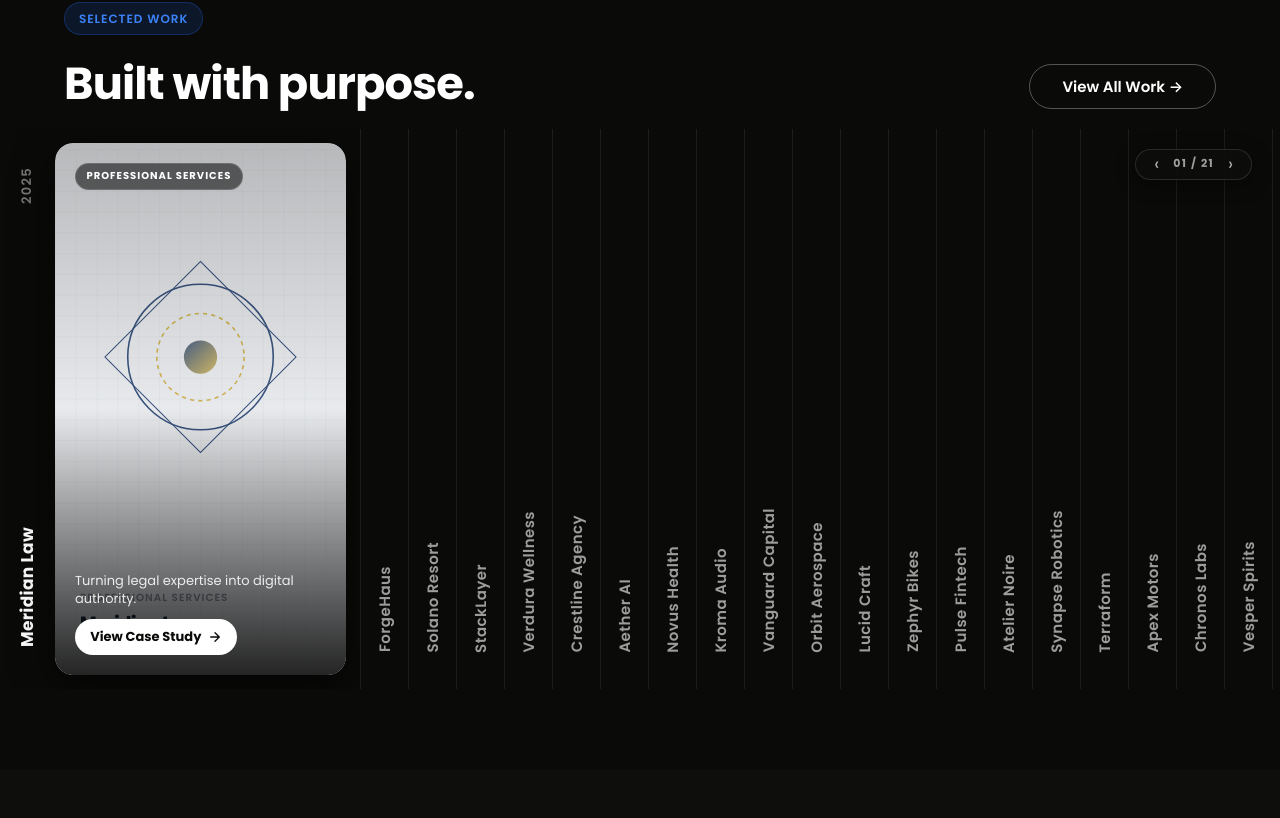
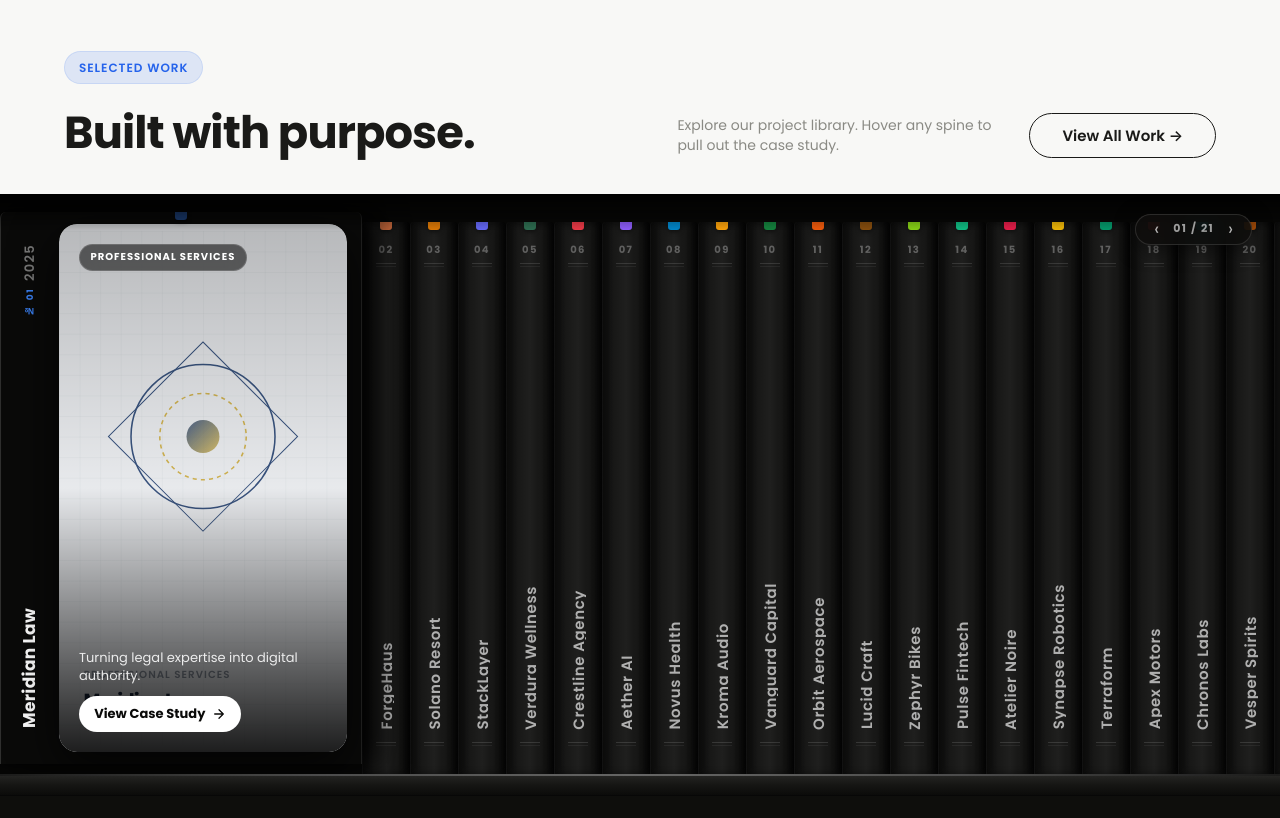
Before and after one commit to bees-arc/nx2, a Next.js app: page / in a window 1280 px wide. Shown: the part 2162-2980 px from the top of the page. Built offline with nearby package versions, Linux system fonts and the light colour scheme.

Commit message:
book shelf

```diff
--- a/src/app/page.module.css
+++ b/src/app/page.module.css
@@ -377,19 +377,12 @@
   font-size: 0.875rem;
 }
 
-/* ─── SELECTED WORK (FULL VIEWPORT) ─── */
+/* ─── SELECTED WORK TOPIC (Outside the shelf) ─── */
 
-.workSection {
-  width: 100%;
-  height: 100vh;
-  min-height: 700px;
-  background: #0A0A09;
-  display: flex;
-  flex-direction: column;
-  padding-top: 2rem;
-  box-sizing: border-box;
-  overflow: hidden;
-  position: relative;
+.workHeaderSection {
+  padding: 5rem 0 2.25rem;
+  background: var(--off-white);
+  border-top: 1px solid var(--light-gray);
 }
 
 .workHeader {
@@ -397,8 +390,30 @@
   justify-content: space-between;
   align-items: flex-end;
   gap: 2rem;
-  margin-bottom: 1.25rem;
-  flex-shrink: 0;
+}
+
+.workHeaderMeta {
+  display: flex;
+  align-items: center;
+  gap: 2rem;
+}
+
+.workHeaderSub {
+  font-size: 0.875rem;
+  color: var(--muted);
+  max-width: 320px;
+  line-height: 1.45;
+  margin: 0;
+}
+
+/* ─── BOOKSHELF SECTION ─── */
+
+.shelfSection {
+  width: 100%;
+  background: #080807;
+  position: relative;
+  overflow: hidden;
+  box-shadow: inset 0 20px 30px rgba(0, 0, 0, 0.6);
 }
 
 .workGrid {
--- a/src/app/page.tsx
+++ b/src/app/page.tsx
@@ -184,22 +184,28 @@ export default function Home() {
         </div>
       </section>
 
-      {/* ─── SELECTED WORK ─── */}
-      <section className={styles.workSection}>
-        {/* Header stays in container */}
+      {/* ─── SELECTED WORK TOPIC (Outside the shelf section) ─── */}
+      <section className={styles.workHeaderSection}>
         <div className="container">
           <div className={styles.workHeader}>
             <div>
-              <span className="section-label section-label--dark">Selected Work</span>
-              <h2 className="t-h2" style={{ color: 'var(--white)' }}>Built with purpose.</h2>
+              <span className="section-label">Selected Work</span>
+              <h2 className="t-h2">Built with purpose.</h2>
             </div>
-            <Link href="/work" className="btn btn--outline-white">
-              View All Work →
-            </Link>
+            <div className={styles.workHeaderMeta}>
+              <p className={styles.workHeaderSub}>
+                Explore our project library. Hover any spine to pull out the case study.
+              </p>
+              <Link href="/work" className="btn btn--outline">
+                View All Work →
+              </Link>
+            </div>
           </div>
         </div>
+      </section>
 
-        {/* Gallery bleeds full width */}
+      {/* ─── BOOKSHELF GALLERY SECTION ─── */}
+      <section className={styles.shelfSection}>
         <HoverExpandGallery projects={featured} />
       </section>
 
--- a/src/app/work/page.module.css
+++ b/src/app/work/page.module.css
@@ -74,18 +74,16 @@
   border-color: var(--ink);
 }
 
-/* ─── WORK SECTION (FULL VIEWPORT) ─── */
+/* ─── BOOKSHELF SECTION ─── */
 
-.workSection {
+.shelfSection {
   width: 100%;
-  height: 100vh;
-  min-height: 700px;
-  background: #0A0A09;
+  background: #080807;
   display: flex;
   flex-direction: column;
   overflow: hidden;
-  padding: 0;
-  box-sizing: border-box;
+  position: relative;
+  box-shadow: inset 0 20px 30px rgba(0, 0, 0, 0.6);
 }
 
 .projectGrid {
--- a/src/app/work/page.tsx
+++ b/src/app/work/page.tsx
@@ -48,8 +48,8 @@ export default function WorkPage() {
         </div>
       </section>
 
-      {/* ─── PROJECT GALLERY (Skiper35 hover-expand) ─── */}
-      <section className={`${styles.workSection}`}>
+      {/* ─── PROJECT BOOKSHELF GALLERY ─── */}
+      <section className={`${styles.shelfSection}`}>
         <HoverExpandGallery projects={projects} />
       </section>
 
--- a/src/components/ui/HoverExpandGallery.module.css
+++ b/src/components/ui/HoverExpandGallery.module.css
@@ -1,18 +1,40 @@
 /* ═══════════════════════════════════════════
-   NYX × Skiper35 — Exact Screenshot Dimensions
-   Active width: 350px. Collapsed: 56px.
-   Height: 560px. Card border-radius: 18px.
+   NYX — Editorial Bookshelf Experience
+   Books lined up on an architectural shelf.
+   Hovering a spine pulls the book forward.
    ═══════════════════════════════════════════ */
+
+/* ── SHELF CONTAINER ── */
+.shelfContainer {
+  position: relative;
+  width: 100%;
+  display: flex;
+  flex-direction: column;
+  background: #080807;
+  overflow: hidden;
+}
+
+/* Ambient shadow cast from the shelf bay ceiling above */
+.shelfTopShadow {
+  position: absolute;
+  top: 0;
+  left: 0;
+  right: 0;
+  height: 36px;
+  background: linear-gradient(180deg, rgba(0, 0, 0, 0.8) 0%, transparent 100%);
+  pointer-events: none;
+  z-index: 20;
+}
 
 /* ── GALLERY WRAPPER ── */
 .galleryWrapper {
   position: relative;
   width: 100%;
-  height: 560px;
+  height: 580px;
   display: flex;
   flex-direction: column;
   overflow: hidden;
-  background: #0A0A09;
+  background: #080807;
 }
 
 /* ── FLOATING HUD NAVIGATION ── */
@@ -23,14 +45,14 @@
   display: flex;
   align-items: center;
   gap: 0.625rem;
-  background: rgba(14, 14, 12, 0.75);
+  background: rgba(14, 14, 12, 0.85);
   backdrop-filter: blur(14px);
   -webkit-backdrop-filter: blur(14px);
   border: 1px solid rgba(255, 255, 255, 0.12);
   border-radius: 100px;
   padding: 0.35rem 0.875rem;
   z-index: 25;
-  box-shadow: 0 4px 20px rgba(0, 0, 0, 0.4);
+  box-shadow: 0 4px 20px rgba(0, 0, 0, 0.5);
 }
 
 .navBtn {
@@ -62,20 +84,21 @@
   user-select: none;
 }
 
-/* ── GALLERY CONTAINER ── */
+/* ── GALLERY ROW OF BOOKS ── */
 .gallery {
   display: flex;
   width: 100%;
   height: 100%;
   overflow-x: auto;
   overflow-y: hidden;
-  background: #0A0A09;
+  background: #080807;
+  padding-top: 28px; /* space for books to lift up when active */
   scrollbar-width: thin;
   scrollbar-color: rgba(255, 255, 255, 0.15) transparent;
 }
 
 .gallery::-webkit-scrollbar {
-  height: 4px;
+  height: 3px;
 }
 
 .gallery::-webkit-scrollbar-track {
@@ -87,42 +110,114 @@
   border-radius: 4px;
 }
 
-/* ── PANEL BASE ── */
+/* ── BOOK SPINE PANEL ── */
 .panel {
   position: relative;
   height: 100%;
-  background: #0A0A09;
+  background: #0D0D0C;
   cursor: pointer;
   overflow: hidden;
   display: flex;
   align-items: stretch;
-  border-right: 1px solid rgba(255, 255, 255, 0.08);
   min-width: 48px;
+  user-select: none;
+  border-radius: 4px 4px 0 0;
+  border-right: 1px solid rgba(0, 0, 0, 0.6);
+  border-left: 1px solid rgba(255, 255, 255, 0.04);
+  /* 3D cylindrical lighting mimicking real rounded book spine */
+  background: linear-gradient(
+    90deg,
+    rgba(0, 0, 0, 0.5) 0%,
+    rgba(255, 255, 255, 0.03) 25%,
+    rgba(255, 255, 255, 0.06) 50%,
+    rgba(255, 255, 255, 0.02) 75%,
+    rgba(0, 0, 0, 0.55) 100%
+  ), #111110;
+  box-shadow: inset -2px 0 6px rgba(0, 0, 0, 0.6), inset 2px 0 6px rgba(255, 255, 255, 0.03);
   transition: background 0.25s ease;
-  user-select: none;
+}
+
+.panel:hover {
+  background: linear-gradient(
+    90deg,
+    rgba(0, 0, 0, 0.4) 0%,
+    rgba(255, 255, 255, 0.07) 30%,
+    rgba(255, 255, 255, 0.1) 50%,
+    rgba(255, 255, 255, 0.05) 70%,
+    rgba(0, 0, 0, 0.45) 100%
+  ), #181816;
 }
 
 .panel:last-child {
   border-right: none;
 }
 
-.panel:hover {
-  background: #111110;
+/* Active "Pulled Book" state */
+.panelActive {
+  background: #0A0A09 !important;
+  z-index: 15;
+  box-shadow: -12px 0 32px rgba(0, 0, 0, 0.85), 12px 0 32px rgba(0, 0, 0, 0.85);
+  border-radius: 6px 6px 0 0;
+  border-left: 1px solid rgba(255, 255, 255, 0.15);
+  border-right: 1px solid rgba(255, 255, 255, 0.08);
 }
 
-.panelActive {
-  background: #0A0A09;
+/* ── BOOKMARK RIBBON ── */
+.spineRibbon {
+  position: absolute;
+  top: 0;
+  left: 50%;
+  transform: translateX(-50%);
+  width: 12px;
+  height: 8px;
+  border-radius: 0 0 3px 3px;
+  z-index: 5;
+  box-shadow: 0 2px 4px rgba(0, 0, 0, 0.5);
 }
 
-/* ── COLLAPSED CONTENT ── */
+/* ── COLLAPSED BOOK SPINE CONTENT ── */
 .collapsedContent {
   width: 100%;
   height: 100%;
   display: flex;
   flex-direction: column;
-  justify-content: flex-end;
+  justify-content: space-between;
   align-items: center;
-  padding: 0 0.5rem 2.25rem 0.5rem;
+  padding: 1.25rem 0.35rem 1.75rem 0.35rem;
+  overflow: hidden;
+}
+
+.spineTopMeta {
+  display: flex;
+  flex-direction: column;
+  align-items: center;
+  gap: 0.35rem;
+  width: 100%;
+}
+
+.spineIndex {
+  font-size: 0.625rem;
+  font-weight: 700;
+  letter-spacing: 0.14em;
+  color: rgba(255, 255, 255, 0.3);
+  font-family: var(--font);
+}
+
+/* Classic debossed book spine bands (ribbing) */
+.spineBands,
+.spineBottomBands {
+  width: 60%;
+  height: 4px;
+  border-top: 1px solid rgba(255, 255, 255, 0.12);
+  border-bottom: 1px solid rgba(255, 255, 255, 0.06);
+}
+
+.spineTitleWrap {
+  flex: 1;
+  display: flex;
+  align-items: flex-end;
+  justify-content: center;
+  padding-bottom: 0.75rem;
   overflow: hidden;
 }
 
@@ -132,8 +227,8 @@
   transform: rotate(180deg);
   font-size: 0.9375rem;
   font-weight: 600;
-  color: rgba(255, 255, 255, 0.6);
-  letter-spacing: 0.03em;
+  color: rgba(255, 255, 255, 0.65);
+  letter-spacing: 0.04em;
   font-family: var(--font);
   white-space: nowrap;
   line-height: 1;
@@ -141,30 +236,37 @@
 }
 
 .panel:hover .collapsedName {
-  color: rgba(255, 255, 255, 0.95);
+  color: #FFFFFF;
 }
 
-/* ── EXPANDED WRAPPER ── */
+/* ── EXPANDED WRAPPER (PULLED BOOK) ── */
 .expandedWrapper {
   width: 360px;
   min-width: 360px;
   height: 100%;
   display: flex;
   align-items: stretch;
-  padding: 0.875rem 0.875rem 0.875rem 0;
+  padding: 0.75rem 0.875rem 0.75rem 0;
   flex-shrink: 0;
 }
 
-/* ── ACTIVE LEFT STRIP (Year at top, Name at bottom) ── */
+/* ── ACTIVE LEFT SPINE STRIP ── */
 .activeLeftStrip {
-  width: 55px;
+  width: 58px;
   height: 100%;
   display: flex;
   flex-direction: column;
   justify-content: space-between;
   align-items: center;
-  padding: 1.5rem 0 1.75rem 0;
+  padding: 1.25rem 0 1.5rem 0;
   flex-shrink: 0;
+}
+
+.activeTopMeta {
+  display: flex;
+  flex-direction: column;
+  align-items: center;
+  gap: 0.5rem;
 }
 
 .activeYear {
@@ -175,6 +277,18 @@
   font-weight: 600;
   letter-spacing: 0.1em;
   color: rgba(255, 255, 255, 0.45);
+  font-family: var(--font);
+  white-space: nowrap;
+}
+
+.activeVol {
+  writing-mode: vertical-rl;
+  text-orientation: mixed;
+  transform: rotate(180deg);
+  font-size: 0.5625rem;
+  font-weight: 700;
+  letter-spacing: 0.16em;
+  color: var(--nyx-blue-light);
   font-family: var(--font);
   white-space: nowrap;
 }
@@ -191,7 +305,7 @@
   white-space: nowrap;
 }
 
-/* ── CARD CONTAINER (Rounded artwork/visual card) ── */
+/* ── BOOK COVER CARD CONTAINER ── */
 .cardContainer {
   flex: 1;
   height: 100%;
@@ -199,7 +313,7 @@
   border-radius: 18px;
   overflow: hidden;
   position: relative;
-  box-shadow: 0 12px 40px rgba(0, 0, 0, 0.6);
+  box-shadow: 0 16px 48px rgba(0, 0, 0, 0.75);
 }
 
 .cardVisual {
@@ -226,7 +340,7 @@
   flex-direction: column;
   justify-content: space-between;
   padding: 1.25rem;
-  background: linear-gradient(180deg, rgba(0, 0, 0, 0.25) 0%, rgba(0, 0, 0, 0.05) 50%, rgba(0, 0, 0, 0.85) 100%);
+  background: linear-gradient(180deg, rgba(0, 0, 0, 0.25) 0%, rgba(0, 0, 0, 0.05) 50%, rgba(0, 0, 0, 0.88) 100%);
   pointer-events: auto;
 }
 
@@ -288,9 +402,56 @@
   color: #FFFFFF;
 }
 
+/* ── PHYSICAL BOOKSHELF PLANK (SHELF LEDGE) ── */
+.shelfPlank {
+  position: relative;
+  width: 100%;
+  height: 22px;
+  display: flex;
+  flex-direction: column;
+  z-index: 30;
+}
+
+/* Sharp highlight on the front top edge of the wooden plank */
+.shelfHighlight {
+  width: 100%;
+  height: 2px;
+  background: linear-gradient(
+    90deg,
+    rgba(255, 255, 255, 0.08) 0%,
+    rgba(255, 255, 255, 0.28) 25%,
+    rgba(255, 255, 255, 0.38) 50%,
+    rgba(255, 255, 255, 0.28) 75%,
+    rgba(255, 255, 255, 0.08) 100%
+  );
+}
+
+/* Beveled dark wood/ebony front face of the shelf */
+.shelfFace {
+  width: 100%;
+  height: 20px;
+  background: linear-gradient(180deg, #242422 0%, #161614 45%, #0B0B0A 100%);
+  border-bottom: 1px solid rgba(0, 0, 0, 0.8);
+}
+
+/* Deep cast shadow dropping beneath the shelf ledge */
+.shelfUnderShadow {
+  position: absolute;
+  top: 100%;
+  left: 0;
+  right: 0;
+  height: 20px;
+  background: linear-gradient(180deg, rgba(0, 0, 0, 0.8) 0%, transparent 100%);
+  pointer-events: none;
+}
+
 /* ── RESPONSIVE ── */
 
 @media (max-width: 768px) {
+  .shelfContainer {
+    height: auto;
+  }
+
   .galleryWrapper {
     height: auto;
   }
@@ -300,6 +461,7 @@
     height: auto;
     overflow-x: hidden;
     overflow-y: auto;
+    padding-top: 0;
   }
 
   .panel {
@@ -307,6 +469,7 @@
     height: 64px;
     border-right: none;
     border-bottom: 1px solid rgba(255, 255, 255, 0.08);
+    border-radius: 0;
   }
 
   .panelActive {
@@ -319,6 +482,23 @@
     justify-content: flex-start;
     align-items: center;
     padding: 0 1.5rem;
+  }
+
+  .spineTopMeta {
+    flex-direction: row;
+    width: auto;
+    gap: 0.75rem;
+  }
+
+  .spineBands,
+  .spineBottomBands {
+    display: none;
+  }
+
+  .spineTitleWrap {
+    flex: 1;
+    justify-content: flex-start;
+    padding-bottom: 0;
   }
 
   .collapsedName {
@@ -341,7 +521,12 @@
     padding: 0 0.5rem;
   }
 
+  .activeTopMeta {
+    flex-direction: row;
+  }
+
   .activeYear,
+  .activeVol,
   .activeName {
     writing-mode: horizontal-tb;
     transform: none;
@@ -351,4 +536,8 @@
     width: 100%;
     height: 380px;
   }
+
+  .shelfPlank {
+    display: none;
+  }
 }
--- a/src/components/ui/HoverExpandGallery.tsx
+++ b/src/components/ui/HoverExpandGallery.tsx
@@ -124,12 +124,16 @@ export default function HoverExpandGallery({ projects }: HoverExpandGalleryProps
   };
 
   return (
+    <div className={styles.shelfContainer}>
+      {/* Top shelf ambient shadow */}
+      <div className={styles.shelfTopShadow} aria-hidden="true" />
+
       <div className={styles.galleryWrapper}>
         {/* Floating HUD navigation pill */}
         <div className={styles.galleryNav}>
           <button
             onClick={handlePrev}
-          aria-label="Previous project"
+            aria-label="Previous book"
             className={styles.navBtn}
           >
             ‹
@@ -139,7 +143,7 @@ export default function HoverExpandGallery({ projects }: HoverExpandGalleryProps
           </span>
           <button
             onClick={handleNext}
-          aria-label="Next project"
+            aria-label="Next book"
             className={styles.navBtn}
           >
             ›
@@ -150,9 +154,9 @@ export default function HoverExpandGallery({ projects }: HoverExpandGalleryProps
           ref={galleryRef}
           className={styles.gallery}
           role="list"
-        aria-label="Project gallery"
+          aria-label="Project bookshelf"
         >
-        {projects.map((project) => {
+          {projects.map((project, index) => {
             const isActive = activeSlug === project.slug;
 
             return (
@@ -161,11 +165,12 @@ export default function HoverExpandGallery({ projects }: HoverExpandGalleryProps
                 ref={(el) => {
                   panelRefs.current[project.slug] = el;
                 }}
-              className={`${styles.panel} ${isActive ? styles.panelActive : ''}`}
+                className={`${styles.panel} ${styles.bookSpine} ${isActive ? styles.panelActive : ''}`}
                 animate={{
                   flexGrow: isActive ? 0 : 1,
                   flexShrink: 0,
                   flexBasis: isActive ? 360 : 54,
+                  y: isActive ? -10 : 0,
                 }}
                 transition={{ type: 'spring', stiffness: 300, damping: 30 }}
                 onMouseEnter={() => selectProject(project.slug)}
@@ -173,23 +178,42 @@ export default function HoverExpandGallery({ projects }: HoverExpandGalleryProps
                 role="listitem"
                 aria-label={project.name}
               >
-              {/* ── COLLAPSED STATE: vertical label at bottom (exact skiper35 style) ── */}
+                {/* Book spine fabric bookmark ribbon */}
+                <div
+                  className={styles.spineRibbon}
+                  style={{ background: project.mockPalette.primary }}
+                  aria-hidden="true"
+                />
+
+                {/* ── COLLAPSED STATE: Book Spine sitting on shelf ── */}
                 {!isActive && (
                   <div className={styles.collapsedContent}>
+                    <div className={styles.spineTopMeta}>
+                      <span className={styles.spineIndex}>
+                        {String(index + 1).padStart(2, '0')}
+                      </span>
+                      <div className={styles.spineBands} />
+                    </div>
+                    <div className={styles.spineTitleWrap}>
                       <span className={styles.collapsedName}>{project.name}</span>
+                    </div>
+                    <div className={styles.spineBottomBands} />
                   </div>
                 )}
 
-              {/* ── EXPANDED STATE: left vertical strip + rounded card (exact skiper35 style) ── */}
+                {/* ── EXPANDED STATE: Book pulled out from shelf ── */}
                 {isActive && (
                   <div className={styles.expandedWrapper}>
-                  {/* Left vertical text strip: Year at top, Project Name at bottom */}
+                    {/* Left vertical spine strip: Year at top, Project Name at bottom */}
                     <div className={styles.activeLeftStrip}>
+                      <div className={styles.activeTopMeta}>
                         <span className={styles.activeYear}>{project.year}</span>
+                        <span className={styles.activeVol}>№ {String(index + 1).padStart(2, '0')}</span>
+                      </div>
                       <span className={styles.activeName}>{project.name}</span>
                     </div>
 
-                  {/* Right rounded card with visual */}
+                    {/* Right book cover card with artwork */}
                     <div className={styles.cardContainer}>
                       <ProjectCardVisual project={project} />
                     </div>
@@ -200,5 +224,13 @@ export default function HoverExpandGallery({ projects }: HoverExpandGalleryProps
           })}
         </div>
       </div>
+
+      {/* Physical Bookshelf Plank / Ledge */}
+      <div className={styles.shelfPlank} aria-hidden="true">
+        <div className={styles.shelfHighlight} />
+        <div className={styles.shelfFace} />
+        <div className={styles.shelfUnderShadow} />
+      </div>
+    </div>
   );
 }
```
Lines whose indentation alone changed are shown as unchanged.
